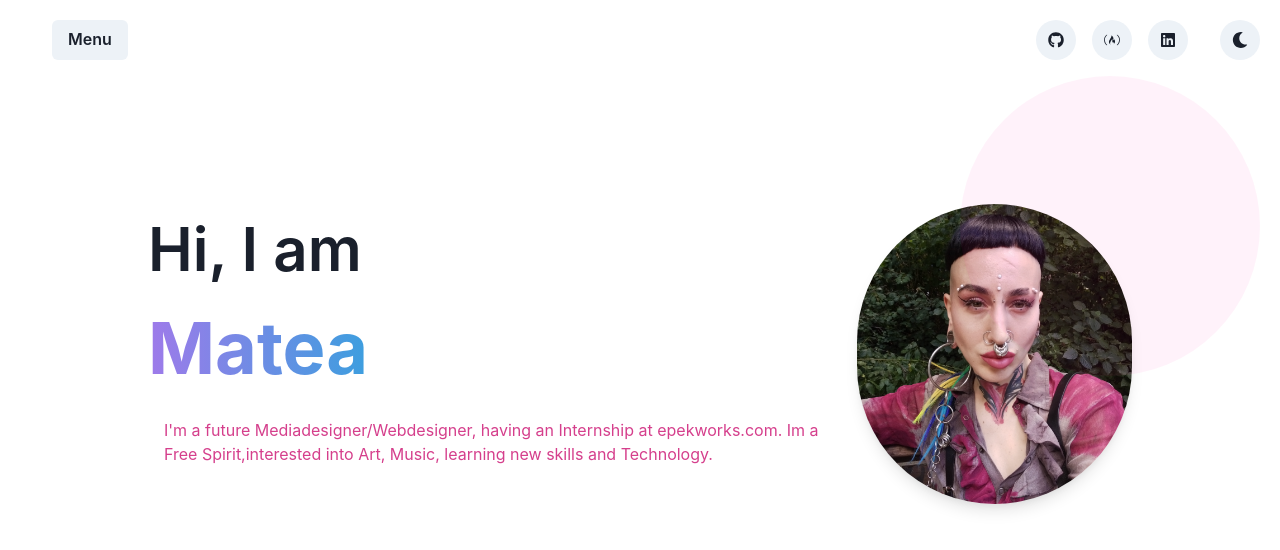
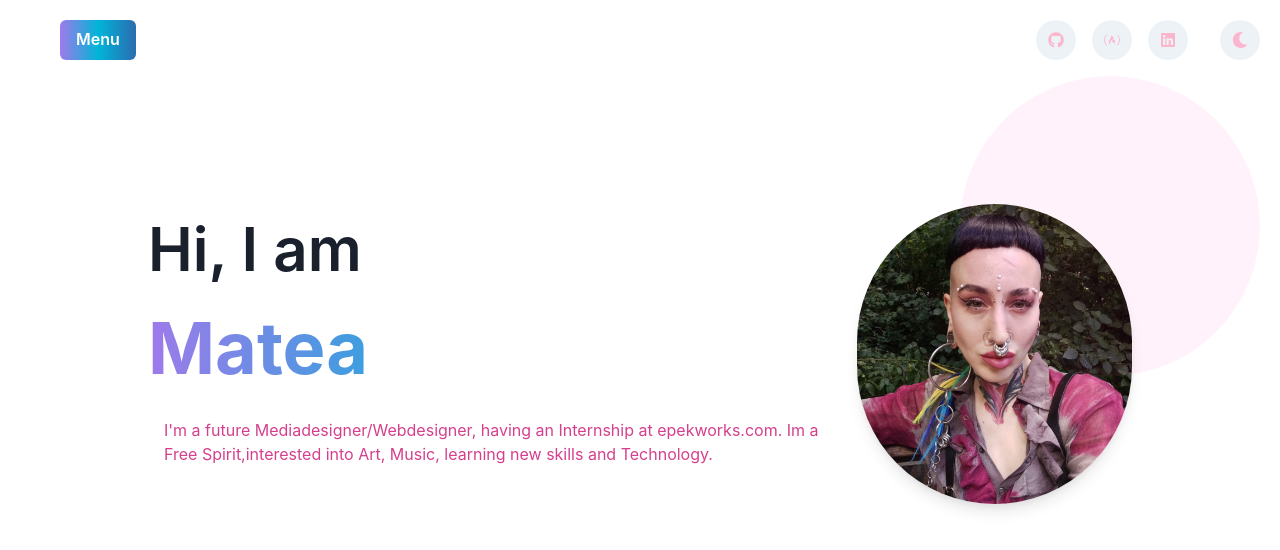
Before and after one commit to mateasportfolio/mtportfolio, a React (Create React App) app: page / in a window 1280 px wide. Shown: the top 550 px of the page. Built offline with nearby package versions, Linux system fonts and the light colour scheme.

Commit message:
changed props in App.js

```diff
--- a/src/App.js
+++ b/src/App.js
@@ -28,15 +28,20 @@ function App() {
   return (
     <VStack p={5}>
       <Flex w="100%">
-        <Heading ml="8" size="md" fontWeight="semibold" color="cyan.400">
+        <Heading ml="10" size="md" fontWeight="semibold" color="purple.400">
           <Menu>
-            <MenuButton as={Button}>Menu</MenuButton>
+            <MenuButton
+              as={Button}
+              p={4}
+              bgGradient="linear(to-r, purple.400, cyan.500, blue.600)"
+              textColor="white"
+            >
+              Menu
+            </MenuButton>
             <MenuList>
               <MenuItem>Code</MenuItem>
               <MenuItem>Hoisting</MenuItem>
               <MenuItem>Work</MenuItem>
-              <MenuItem>Delete</MenuItem>
-              <MenuItem>Attend a Workshop</MenuItem>
             </MenuList>
           </Menu>
         </Heading>
@@ -44,24 +49,28 @@ function App() {
         <Spacer></Spacer>
         <IconButton
           ml={4}
+          color={isDark ? "whiteAlpha.1000" : "pink.200"}
           icon={<FaGithub />}
           isRound="true"
           onClick={toggleColorMode}
         ></IconButton>
         <IconButton
           ml={4}
+          color={isDark ? "whiteAlpha.1000" : "pink.200"}
           icon={<FaFreeCodeCamp />}
           isRound="true"
           onClick={toggleColorMode}
         ></IconButton>
         <IconButton
           ml={4}
+          color={isDark ? "whiteAlpha.1000" : "pink.200"}
           icon={<FaLinkedin />}
           isRound="true"
           onClick={toggleColorMode}
         ></IconButton>
         <IconButton
           ml={8}
+          color={isDark ? "whiteAlpha.1000" : "pink.200"}
           icon={isDark ? <FaSun /> : <FaMoon />}
           isRound="true"
           onClick={toggleColorMode}
```
